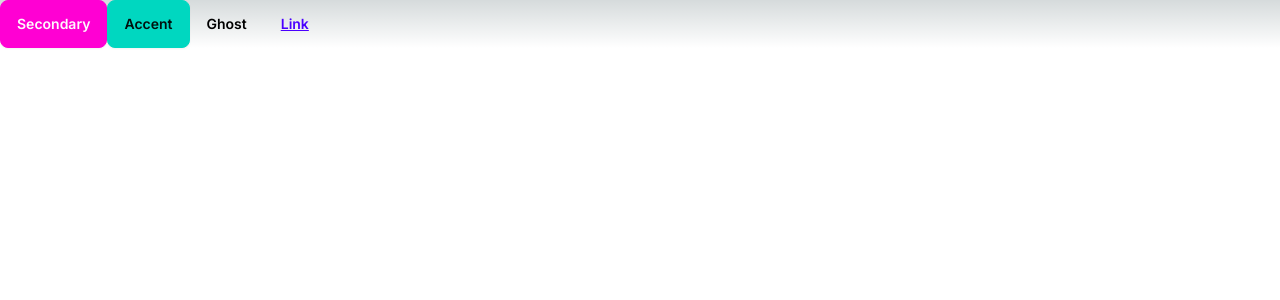
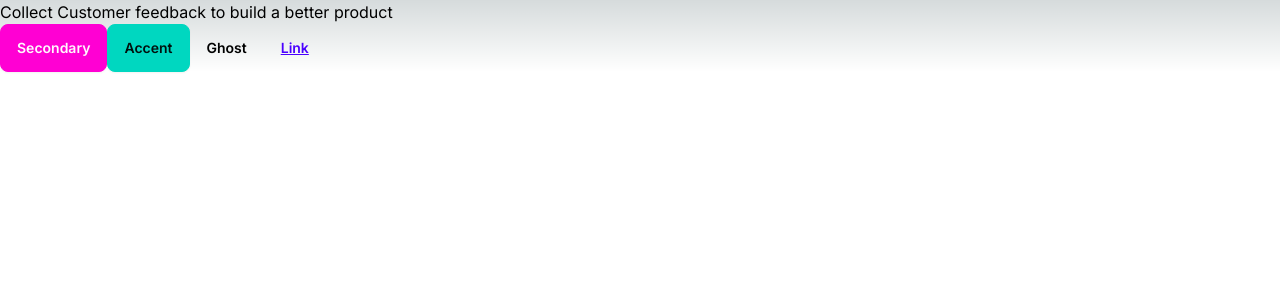
Before and after one commit to ALEXcERpto/Code, a Next.js app in the folder codefast-saas/: page / in a window 1280 px wide. Shown: the top 300 px of the page. Built offline with nearby package versions, Linux system fonts and the light colour scheme.

Commit message:
Updated Hero Section

```diff
--- a/codefast-saas/app/page.js
+++ b/codefast-saas/app/page.js
@@ -3,6 +3,7 @@ import Image from "next/image";
 export default function Home() {
   return (
     <main>
+      <h1>Collect Customer feedback to build a better product</h1>
       <button class="btn btn-secondary">Secondary</button>
       <button class="btn btn-accent">Accent</button>
       <button class="btn btn-ghost">Ghost</button>
```
